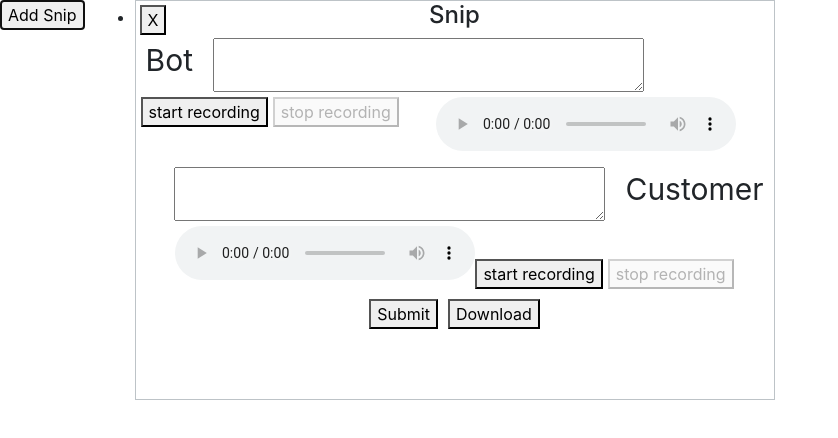
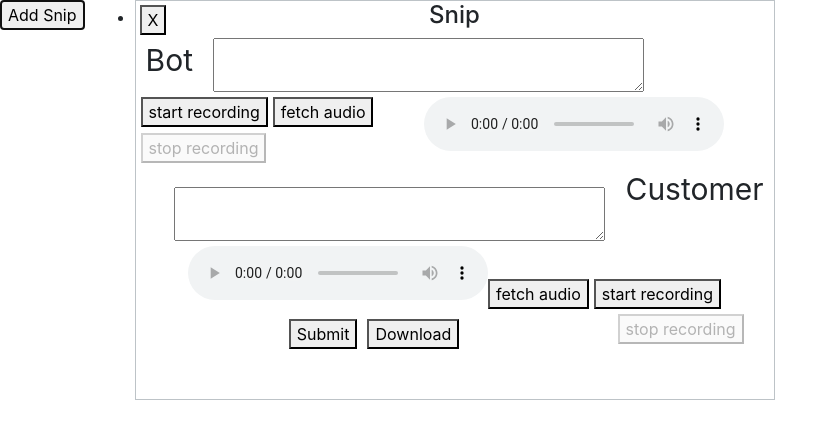
Before and after one commit to kaushiki20/ChatSnippnet, a React (Create React App) app: page / in a window 1280 px wide. Both pictures are taken after a click on the button "Add Snip". Shown: the top 438 px of the page, without its empty margins (0-838 px from the left). Built offline with nearby package versions, Linux system fonts and the light colour scheme; no server answers.

Commit message:
audio fixed && json downlaod

```diff
--- a/src/App.js
+++ b/src/App.js
@@ -14,14 +14,31 @@ const initialDnDState = {
 function App() {
   const [snip, setSnip] = useState([]);
   const [dragAndDrop, setDragAndDrop] = React.useState(initialDnDState);
+  const [chat, setChat] = useState([{}]);
   const AddSnip = () => {
-    setSnip([...snip, <Cards />]);
+    setSnip([
+      ...snip,
+      <Cards chat={chat} setChat={setChat} download={handleDownload} />,
+    ]);
   };
 
   const remove = (i) => {
     const newsnip = [...snip];
     newsnip.splice(i, 1);
     setSnip(newsnip);
+  };
+
+  const handleDownload = () => {
+    const fileName = "file";
+    const json = JSON.stringify(chat);
+    const blob = new Blob([json], { type: "application/json" });
+    const href = URL.createObjectURL(blob);
+    const link = document.createElement("a");
+    link.href = href;
+    link.download = fileName + ".json";
+    document.body.appendChild(link);
+    link.click();
+    document.body.removeChild(link);
   };
 
   const onDragStart = (event) => {
@@ -94,7 +111,7 @@ function App() {
       draggedTo: null,
     });
   };
-
+  console.log(chat);
   // Not needed, just for logging purposes:
   React.useEffect(() => {
     console.log("Dragged From: ", dragAndDrop && dragAndDrop.draggedFrom);
--- a/src/pages/Cards.js
+++ b/src/pages/Cards.js
@@ -1,7 +1,7 @@
-import React from "react";
+import React, { useState, useEffect } from "react";
 
 import useRecorder from "../useRecorder";
-function Cards() {
+function Cards({ chat, setChat, download }) {
   let [
     audioURL,
     isRecording,
@@ -9,7 +9,29 @@ function Cards() {
     stopRecording,
     botRecording,
   ] = useRecorder();
-  console.log(audioURL[1].audioURL);
+  const [user, setUser] = useState({ text: "", audio: "" });
+  const [bot, setBot] = useState({ text: "", audio: "" });
+
+  const handleSubmit = (e) => {
+    e.preventDefault();
+    setChat([...chat, { id: "", user: user, bot: bot }]);
+  };
+
+  console.log(user.audio);
+  useEffect(() => {
+    if (audioURL) {
+      const newChat = chat.map((c, i) => {
+        if (c.user === audioURL[i].type) {
+          console.log(audioURL[i].audioUrl);
+          return audioURL.audioUrl;
+        } else {
+          return c;
+        }
+      });
+      setChat(newChat);
+    }
+  }, [audioURL]);
+
   return (
     <div>
       <div
@@ -30,6 +52,10 @@ function Cards() {
                 Bot
               </label>
               <textarea
+                value={bot.text}
+                onChange={(e) => {
+                  setBot({ text: e.target.value });
+                }}
                 style={{ float: "left", marginLeft: "20px" }}
                 id="w3mission"
                 rows="2"
@@ -39,7 +65,7 @@ function Cards() {
                 <audio
                   style={{ marginTop: "5px" }}
                   id="2"
-                  src={audioURL[1].audioUrl}
+                  src={bot.audio}
                   controls
                 ></audio>
                 <button
@@ -56,9 +82,19 @@ function Cards() {
                   start recording
                 </button>
                 <button
+                  style={{ float: "left", marginTop: "5px" }}
+                  onClick={() => {
+                    setBot({ audio: audioURL[1].audioUrl });
+                  }}
+                >
+                  fetch audio
+                </button>
+                <button
                   style={{
                     float: "left",
-                    marginTop: "5px",
+                    marginLeft: "5px",
+                    position: "relative",
+                    bottom: "3vh",
                   }}
                   onClick={(e) => stopRecording(2, "bot", e)}
                   disabled={!botRecording}
@@ -78,6 +114,10 @@ function Cards() {
                 Customer
               </label>
               <textarea
+                value={user.text}
+                onChange={(e) => {
+                  setUser({ text: e.target.value });
+                }}
                 style={{ float: "right", marginRight: "20px" }}
                 id="w3mission"
                 rows="2"
@@ -88,18 +128,31 @@ function Cards() {
                 <audio
                   style={{ marginTop: "5px" }}
                   id="1"
-                  src={audioURL[0].audioUrl}
+                  src={user.audio}
                   controls
                 ></audio>
+
                 <button
-                  style={{ marginTop: "5px" }}
+                  onClick={() => {
+                    setUser({ audio: audioURL[0].audioUrl });
+                  }}
+                >
+                  fetch audio
+                </button>
+                <button
+                  style={{ marginTop: "5px", marginLeft: "5px" }}
                   onClick={(e) => startRecording(1, "user", e)}
                   disabled={isRecording}
                 >
                   start recording
                 </button>
                 <button
-                  style={{ marginTop: "5px", marginLeft: "5px" }}
+                  style={{
+                    marginTop: "5px",
+                    marginLeft: "5px",
+                    float: "right",
+                    marginRight: "30px",
+                  }}
                   onClick={(e) => stopRecording(1, "user", e)}
                   disabled={!isRecording}
                 >
@@ -108,8 +161,10 @@ function Cards() {
               </div>
             </div>
           </div>
-          <button style={{ marginRight: "10px" }}>Submit</button>
-          <button>Download</button>
+          <button onClick={handleSubmit} style={{ marginRight: "10px" }}>
+            Submit
+          </button>
+          <button onClick={download}>Download</button>
         </div>
       </div>
     </div>
--- a/src/useRecorder.js
+++ b/src/useRecorder.js
@@ -13,6 +13,7 @@ const useRecorder = () => {
       audioUrl: "",
     },
   ]);
+
   // const [currentId, setCurrentId] = useState(null);
   const [isRecording, setIsRecording] = useState(false);
   const [botRecording, setBotRecording] = useState(false);
@@ -73,7 +74,7 @@ const useRecorder = () => {
       }
       return a;
     });
-    console.log(newAudio);
+
     setAudioURL(newAudio);
   };
 
```
